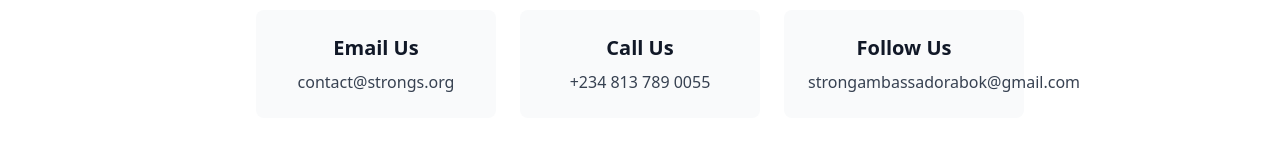
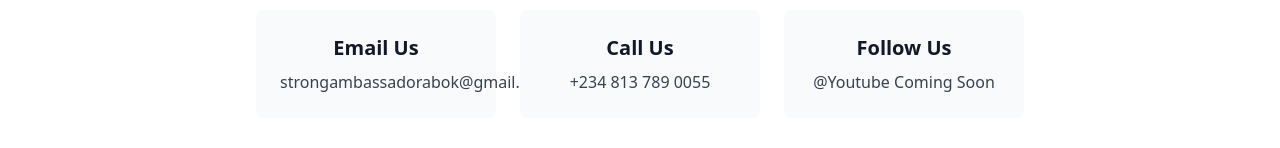
Before and after one commit to Seifu-sei/Strongs, a React (Vite) app: page /about in a window 1280 px wide. Shown: the part 2689-2837 px from the top of the page. Built offline with nearby package versions, Linux system fonts and the light colour scheme.

Commit message:
Improvement Commit

```diff
--- a/src/pages/AboutPage.tsx
+++ b/src/pages/AboutPage.tsx
@@ -138,7 +138,7 @@ const AboutPage = () => {
               name="Ev. Enoch Oluwatobi, OLADOSU"
               role="Head of Mission"
               bio="Ev. Enoch is an evangelist. He is committed to preaching and raising young ones."
-              image="https://media.discordapp.net/attachments/1121602193271820330/1379243467879743590/FB_IMG_1748369912831.jpg?ex=6848c293&is=68477113&hm=77f096dfa65dfaa3b37e9f6d468151834226cb8225942c3ab456143f856a0936&=&format=webp&width=256&height=569"
+              image="https://media.discordapp.net/attachments/1121602193271820330/1381939939503247411/image.png?ex=6849575c&is=684805dc&hm=5369631d9f9dd29f293d2730881f84c595c16cb7d64a05e6e787bbe7150a2531&=&format=webp&quality=lossless"
             />
           </div>
         </div>
@@ -162,7 +162,7 @@ const AboutPage = () => {
                   Email Us
                 </h3>
                 <p className="text-gray-700 dark:text-gray-300">
-                  contact@strongs.org
+                  strongambassadorabok@gmail.com
                 </p>
               </div>
               <div className="p-6 bg-gray-50 dark:bg-gray-800 rounded-lg">
@@ -178,7 +178,7 @@ const AboutPage = () => {
                   Follow Us
                 </h3>
                 <p className="text-gray-700 dark:text-gray-300">
-                  strongambassadorabok@gmail.com
+                  @Youtube Coming Soon
                 </p>
               </div>
             </div>
```
